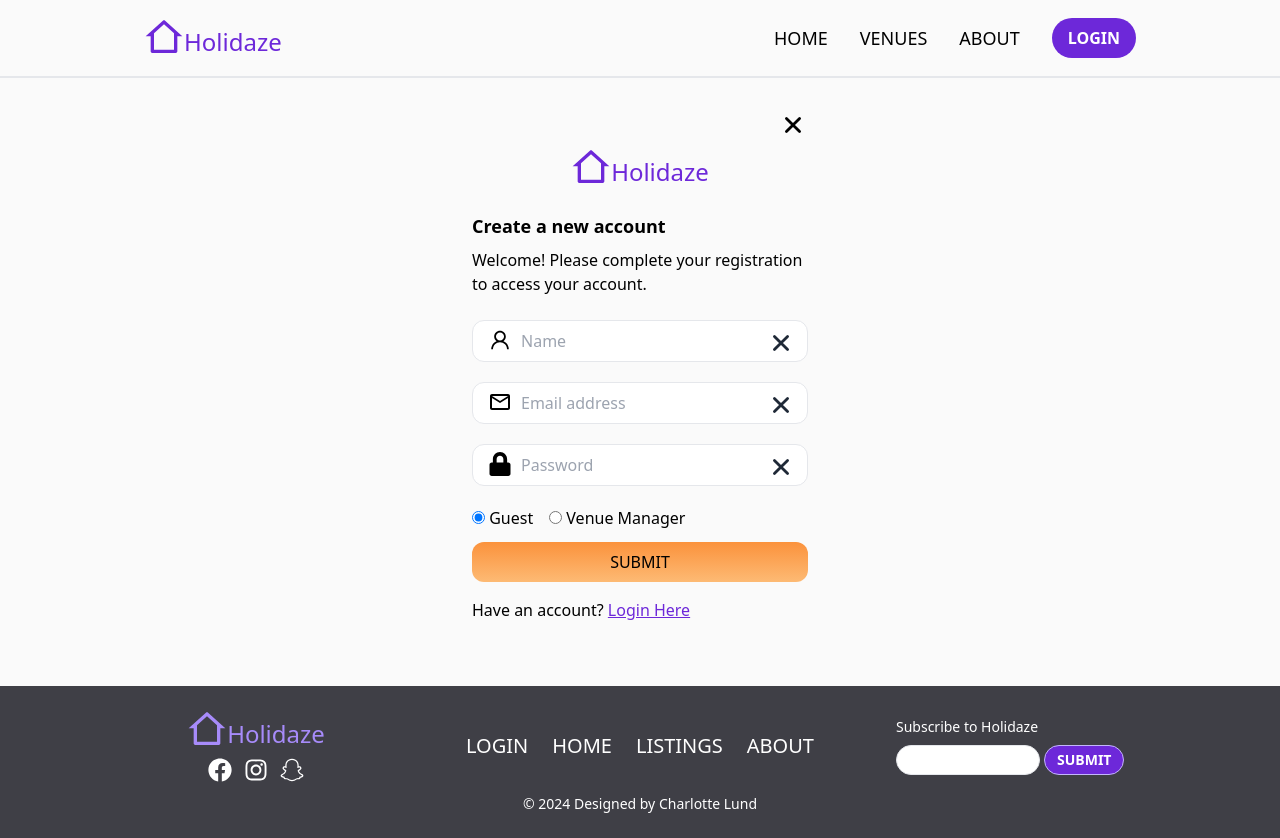
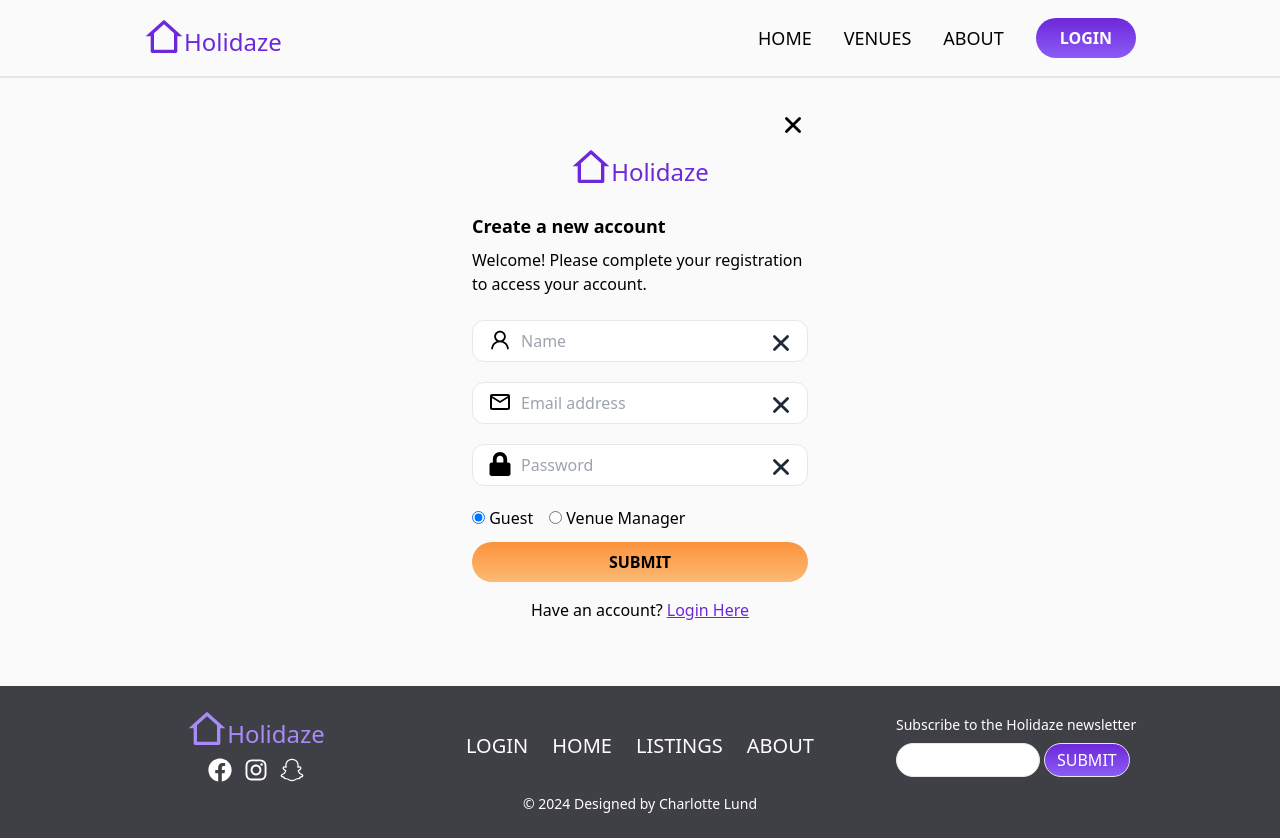
Before and after one commit to chalund/exam-2, a React (Vite) app: page /register in a window 1280 px wide. Built offline with nearby package versions, Linux system fonts and the light colour scheme.

Commit message:
update buttons

```diff
--- a/src/Pages/LoginPage/index.jsx
+++ b/src/Pages/LoginPage/index.jsx
@@ -100,7 +100,7 @@ const LoginPage = () => {
           </div>
           {error && <p className="mb-2 text-red-700">{error}</p>}
 
-          <button className="mb-2 w-full rounded-xl bg-gradient-to-t from-orange-300 to-orange-400 hover:to-orange-500 p-2 font-medium uppercase text-black">
+          <button className="mb-2 w-full rounded-full bg-gradient-to-t from-orange-300 to-orange-400 hover:to-orange-500 hover:font-bold p-2 font-medium uppercase text-black">
             Login
           </button>
         </div>
--- a/src/Pages/RegisterPage/index.jsx
+++ b/src/Pages/RegisterPage/index.jsx
@@ -204,21 +204,21 @@ const RegisterPage = () => {
           </div>
           <button
             type="submit"
-            className="mb-2 w-full rounded-xl bg-gradient-to-t from-orange-300 to-orange-400 p-2 font-medium uppercase text-black hover:to-orange-500"
+            className="mb-2 w-full rounded-full bg-gradient-to-t from-orange-300 to-orange-400 p-2 font-semibold hover:font-bold uppercase text-black hover:to-orange-500"
           >
             Submit
           </button>
           {loggedIn && (
             <div className="mt-3">
               <p className="text-xl text-center mb-2">Registration was successful!!</p>
-              <button className="mt-2 w-full rounded-xl bg-gradient-to-t from-violet-400 to-violet-700 p-2 font-medium uppercase text-white hover:to-violet-900">
+              <button className="mt-2 w-full rounded-full bg-gradient-to-t from-violet-500 to-violet-700 p-2 font-semibold hover:font-bold uppercase text-white hover:to-violet-900">
                 <Link to="/login">Login</Link>
               </button>
             </div>
           )}
         </div>
         {!loggedIn && (
-          <p className="text-md mt-2">
+          <p className="text-md mt-2 text-center">
             Have an account?{" "}
             <Link to={"/login"} className="text-violet-700 underline">
               Login Here
--- a/src/components/CreateBooking/BookingFormLink/index.jsx
+++ b/src/components/CreateBooking/BookingFormLink/index.jsx
@@ -115,7 +115,7 @@ const BookingFormLink = ({ price, venueId }) => {
     <div style={{ position: "relative" }}>
       <button
         onClick={openModal}
-        className="uppercase text-violet-700 underline text-xl font-semibold"
+        className="uppercase  text-violet-700 underline text-xl font-semibold"
       >
         Book your stay
       </button>
@@ -154,7 +154,7 @@ const BookingFormLink = ({ price, venueId }) => {
             </span>
 
             <form onSubmit={handleSubmit} className="">
-              <h2 className="mb-4 py-3 text-center text-lg font-bold uppercase text-violet-700">
+              <h2 className="mb-4 py-3 text-center text-2xl font-bold uppercase text-violet-700">
                 Book Your Stay
               </h2>
               <div className="m-3">
@@ -229,7 +229,7 @@ const BookingFormLink = ({ price, venueId }) => {
               </div>
               <div className="flex justify-center">
                 <button
-                  className="my-5 w-44 rounded-xl bg-violet-700 py-2 text-lg uppercase text-white"
+                  className="my-5 w-44 rounded-full bg-gradient-to-t from-violet-500 to-violet-700 py-2 text-lg font-semibold uppercase hover:font-bold text-white hover:to-violet-900"
                   type="submit"
                 >
                   Book now
--- a/src/components/Layout/Footer/index.jsx
+++ b/src/components/Layout/Footer/index.jsx
@@ -61,7 +61,7 @@ const Footer = () => {
 
         <div className="hidden w-1/4 flex-col justify-center md:flex">
           {/* Flex container for Subscribe */}
-          <p className="text-sm">Subscribe to Holidaze</p>
+          <p className="text-sm">Subscribe to the Holidaze newsletter</p>
           <form action="" className="mt-2 flex gap-1">
             {/* Align Subscribe and input button horizontally */}
             <input
@@ -70,7 +70,7 @@ const Footer = () => {
             />
             <button
               type="submit"
-              className="rounded-full border border-violet-300 bg-violet-700 px-3 py-1 text-sm font-semibold uppercase text-white hover:bg-gradient-to-t hover:from-orange-300 hover:to-orange-400 hover:text-black"
+              className="rounded-full border bg-gradient-to-t  from-violet-500 to-violet-700 px-3 py-1  uppercase text-white hover:bg-gradient-to-t hover:to-violet-900 hover:font-bold"
             >
               Submit
             </button>
--- a/src/components/Layout/Nav/index.jsx
+++ b/src/components/Layout/Nav/index.jsx
@@ -92,7 +92,7 @@ const Nav = () => {
           ) : (
             <NavLink
               to="/login"
-              className="mr-3 rounded-full bg-violet-700 px-4 py-2 font-semibold uppercase text-white md:mr-0"
+              className="mr-3  rounded-full bg-gradient-to-t from-violet-500 to-violet-700 px-6 py-2 font-semibold uppercase text-white md:mr-0 hover:to-violet-900 hover:font-bold"
               onClick={closeMenu} // Close the menu on login
             >
               Login
--- a/src/components/ProductList/index.jsx
+++ b/src/components/ProductList/index.jsx
@@ -196,7 +196,7 @@ function ProductList() {
       <div className="my-10 flex justify-center items-center gap-4">
         <button
           onClick={handlePreviousPage}
-          className={`w-24 rounded-xl p-2 py-2 ${
+          className={`w-24 rounded-full p-2 py-2 ${
             pageCounter === 1 ? "cursor-not-allowed opacity-50 border border-zinc-300" : "bg-violet-700 text-white"
           }`}
           disabled={pageCounter === 1}
@@ -208,7 +208,7 @@ function ProductList() {
         </span>
         <button
           onClick={handleNextPage}
-          className={`w-24 rounded-xl p-2 py-2 ${
+          className={`w-24 rounded-full p-2 py-2 ${
             pageCounter === totalPages ? "cursor-not-allowed opacity-50 border border-zinc-300" : "bg-violet-700 text-white hover:bg-violet-800"
           }`}
           disabled={pageCounter === totalPages}
--- a/src/components/Profile/EditProfile/index.jsx
+++ b/src/components/Profile/EditProfile/index.jsx
@@ -244,7 +244,7 @@ const EditProfileForm = () => {
               </div>
               <button
                 type="submit"
-                className="mb-5 rounded-full bg-gradient-to-t from-orange-300 to-orange-400 w-44 py-2 font-semibold uppercase hover:to-orange-500"
+                className="mb-5 rounded-full bg-gradient-to-t  from-violet-500 to-violet-700 text-white w-44 py-2 font-semibold uppercase hover:font-bold hover:to-violet-900"
               >
                 Update Profile
               </button>
--- a/src/components/Profile/VenueManager/CreateNewVenue/index.jsx
+++ b/src/components/Profile/VenueManager/CreateNewVenue/index.jsx
@@ -500,7 +500,7 @@ const CreateNewVenueForm = () => {
               <div style={{ position: "relative", textAlign: "center" }}>
                 <button
                   type="submit"
-                  className="mb-5 w-44 rounded-full bg-gradient-to-t from-violet-500 to-violet-700  py-2 font-semibold uppercase text-white hover:to-violet-900 hover:font-semibold"
+                  className="mb-5 w-44 rounded-full bg-gradient-to-t from-violet-500 to-violet-700  py-2 font-semibold uppercase text-white hover:to-violet-900 hover:font-bold"
                 >
                   Create Venue
                 </button>
```
